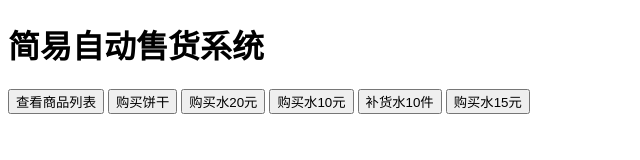
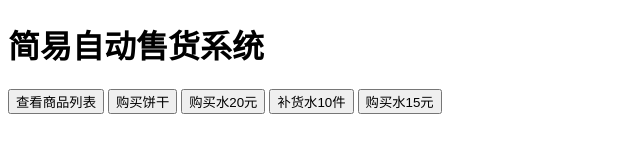
Before and after one commit to redeemerssr/week06, a plain HTML site: page index.html in a window 1280 px wide. Shown: the whole page, without its empty margins (0-640 px from the left). Drawn offline with Linux system fonts and the light colour scheme.

Commit message:
Update index.html

```diff
--- a/index.html
+++ b/index.html
@@ -69,7 +69,6 @@
     <button onclick="machine.list()">查看商品列表</button>
     <button onclick="machine.sell('饼干', 1, 0)">购买饼干</button>
     <button onclick="machine.sell('水', 10, 20)">购买水20元</button>
-    <button onclick="machine.sell('水', 10, 1)">购买水10元</button>
     <button onclick="machine.replenishment('水', 10)">补货水10件</button>
     <button onclick="machine.sell('水', 15, 50)">购买水15元</button>
 </body>
```
